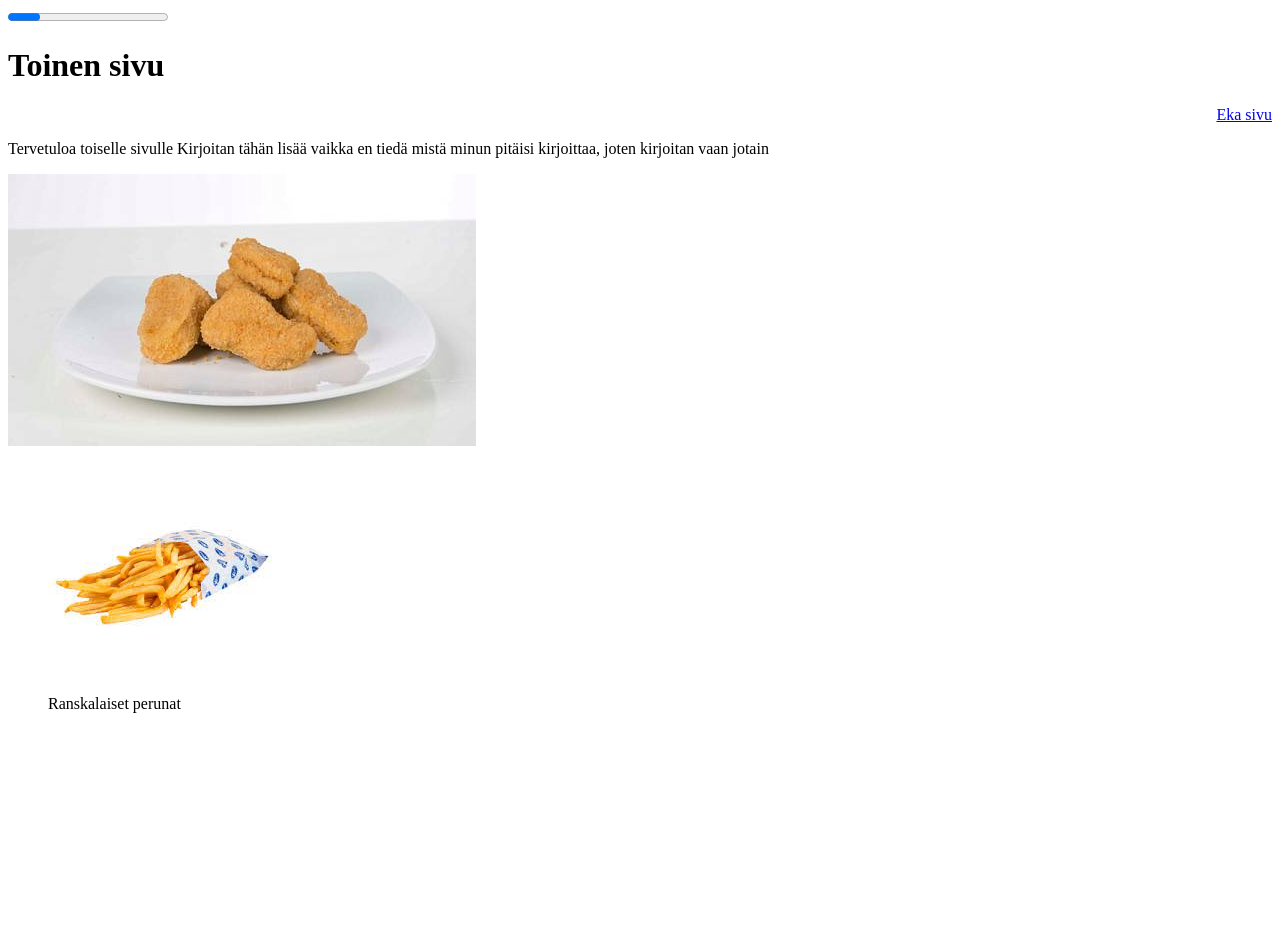
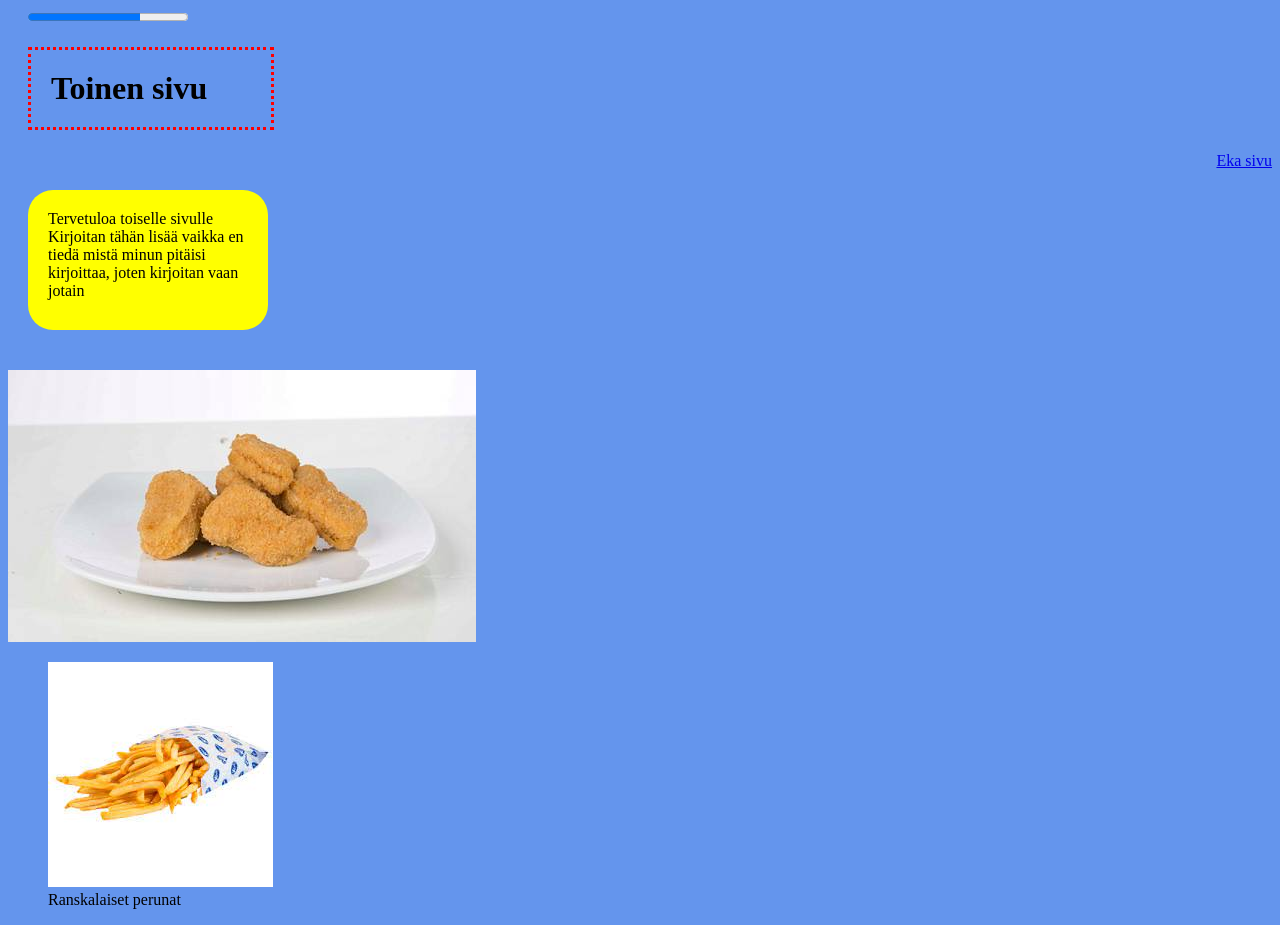
Before and after one commit to Kananugetti/Demo, a plain HTML site: page second.html in a window 1280 px wide. Before the commit the page ends 800 px from the top, so only its background shows below. Drawn offline with Linux system fonts and the light colour scheme.

Commit message:
Muokkaukset valmis

```diff
--- a/second.css
+++ b/second.css
@@ -1 +1,19 @@
 div {text-align: right;}
+body {background-color: cornflowerblue;}
+
+h1 {border-style: dotted;
+border-color: red;
+padding: 20px;
+width: 200px;
+margin-left: 20px;}
+
+p {border-radius: 25px;
+background: yellow;
+padding: 20px;
+width: 200px;
+height: 100px;
+margin-top: 20px;
+margin-bottom: 40px;
+margin-left: 20px;}
+
+progress {margin-left: 20px;}
--- a/second.html
+++ b/second.html
@@ -5,13 +5,14 @@
         <title>Paras sivu</title>
     </head>
 <body>
-    <progress> value="65" max="100"></progress>
-    <h1>Toinen sivu</h1>              <div>  <a href="https://kananugetti.github.io/Demo/styles.html">Eka sivu</a> </div>
+    <progress value="35" max="50"></progress>
+    <h1>Toinen sivu</h1>
+    <div>  <a href="https://kananugetti.github.io/Demo/styles.html">Eka sivu</a> </div>
     <p>Tervetuloa toiselle sivulle Kirjoitan tähän lisää vaikka en tiedä mistä minun pitäisi kirjoittaa, joten kirjoitan vaan jotain</p>
     <img src="images/Nugets.jpg" alt="Nugetti" />
     <figure>
         <img src="images/Ranut.jpg" alt="Ranskalaiset" />
         <figcaption>Ranskalaiset perunat</figcaption>
     </figure>
-</body>
+    </body>
 </html>
```
